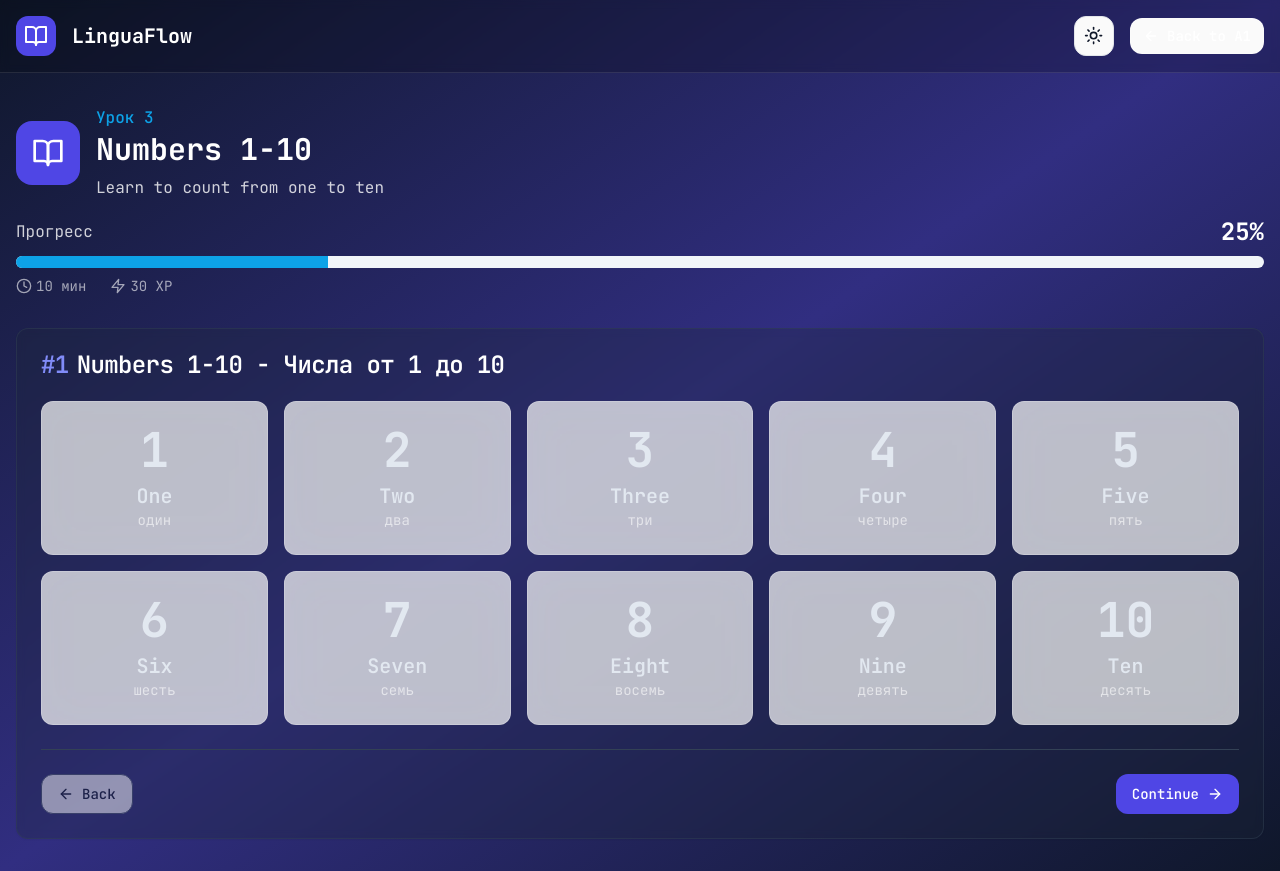
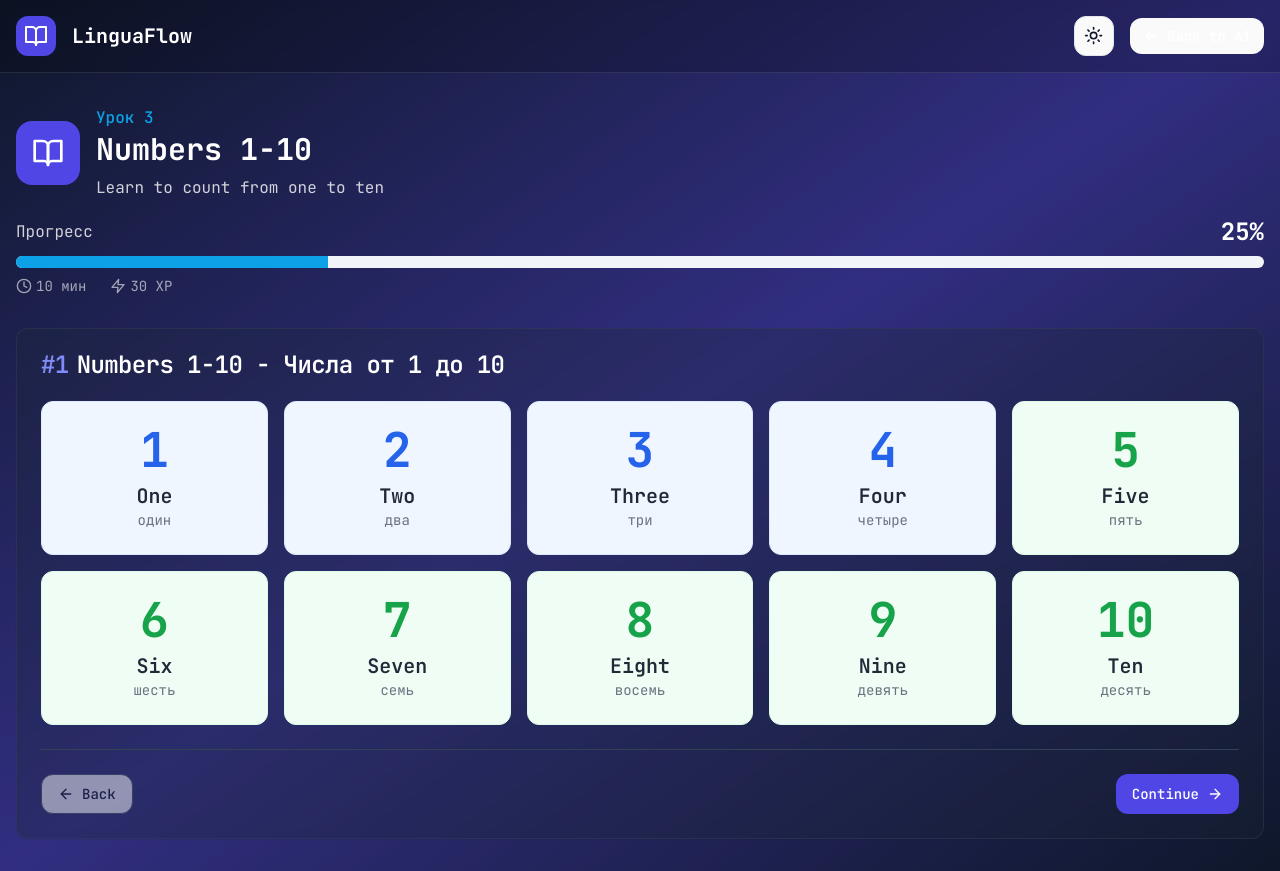
Before and after one commit to ShadowRaven2025/LinguaFlow, a Next.js app: page /lessons/english/a1/numbers/numbers-1-10 in a window 1280 px wide. Built offline with nearby package versions, Linux system fonts and the light colour scheme.

Commit message:
fix: replace glass style with proper dark theme styles in english numbers 1-10 lesson

```diff
--- a/src/app/lessons/english/a1/numbers/numbers-1-10/page.tsx
+++ b/src/app/lessons/english/a1/numbers/numbers-1-10/page.tsx
@@ -15,55 +15,55 @@ const lessonSlides = [
     title: 'Numbers 1-10 - Числа от 1 до 10',
     content: `
       <div class="grid grid-cols-2 md:grid-cols-5 gap-4">
-        <div class="glass p-6 rounded-xl text-center">
-          <div class="text-5xl font-bold mb-2">1</div>
-          <div class="text-xl font-semibold">One</div>
-          <div class="text-sm text-white/60">один</div>
+        <div class="bg-blue-50 dark:bg-blue-900/30 p-6 rounded-xl text-center border border-blue-100 dark:border-blue-800">
+          <div class="text-5xl font-bold mb-2 text-blue-600 dark:text-blue-400">1</div>
+          <div class="text-xl font-semibold text-gray-800 dark:text-gray-200">One</div>
+          <div class="text-sm text-gray-500 dark:text-gray-400">один</div>
         </div>
-        <div class="glass p-6 rounded-xl text-center">
-          <div class="text-5xl font-bold mb-2">2</div>
-          <div class="text-xl font-semibold">Two</div>
-          <div class="text-sm text-white/60">два</div>
+        <div class="bg-blue-50 dark:bg-blue-900/30 p-6 rounded-xl text-center border border-blue-100 dark:border-blue-800">
+          <div class="text-5xl font-bold mb-2 text-blue-600 dark:text-blue-400">2</div>
+          <div class="text-xl font-semibold text-gray-800 dark:text-gray-200">Two</div>
+          <div class="text-sm text-gray-500 dark:text-gray-400">два</div>
         </div>
-        <div class="glass p-6 rounded-xl text-center">
-          <div class="text-5xl font-bold mb-2">3</div>
-          <div class="text-xl font-semibold">Three</div>
-          <div class="text-sm text-white/60">три</div>
+        <div class="bg-blue-50 dark:bg-blue-900/30 p-6 rounded-xl text-center border border-blue-100 dark:border-blue-800">
+          <div class="text-5xl font-bold mb-2 text-blue-600 dark:text-blue-400">3</div>
+          <div class="text-xl font-semibold text-gray-800 dark:text-gray-200">Three</div>
+          <div class="text-sm text-gray-500 dark:text-gray-400">три</div>
         </div>
-        <div class="glass p-6 rounded-xl text-center">
-          <div class="text-5xl font-bold mb-2">4</div>
-          <div class="text-xl font-semibold">Four</div>
-          <div class="text-sm text-white/60">четыре</div>
+        <div class="bg-blue-50 dark:bg-blue-900/30 p-6 rounded-xl text-center border border-blue-100 dark:border-blue-800">
+          <div class="text-5xl font-bold mb-2 text-blue-600 dark:text-blue-400">4</div>
+          <div class="text-xl font-semibold text-gray-800 dark:text-gray-200">Four</div>
+          <div class="text-sm text-gray-500 dark:text-gray-400">четыре</div>
         </div>
-        <div class="glass p-6 rounded-xl text-center">
-          <div class="text-5xl font-bold mb-2">5</div>
-          <div class="text-xl font-semibold">Five</div>
-          <div class="text-sm text-white/60">пять</div>
+        <div class="bg-green-50 dark:bg-green-900/30 p-6 rounded-xl text-center border border-green-100 dark:border-green-800">
+          <div class="text-5xl font-bold mb-2 text-green-600 dark:text-green-400">5</div>
+          <div class="text-xl font-semibold text-gray-800 dark:text-gray-200">Five</div>
+          <div class="text-sm text-gray-500 dark:text-gray-400">пять</div>
         </div>
-        <div class="glass p-6 rounded-xl text-center">
-          <div class="text-5xl font-bold mb-2">6</div>
-          <div class="text-xl font-semibold">Six</div>
-          <div class="text-sm text-white/60">шесть</div>
+        <div class="bg-green-50 dark:bg-green-900/30 p-6 rounded-xl text-center border border-green-100 dark:border-green-800">
+          <div class="text-5xl font-bold mb-2 text-green-600 dark:text-green-400">6</div>
+          <div class="text-xl font-semibold text-gray-800 dark:text-gray-200">Six</div>
+          <div class="text-sm text-gray-500 dark:text-gray-400">шесть</div>
         </div>
-        <div class="glass p-6 rounded-xl text-center">
-          <div class="text-5xl font-bold mb-2">7</div>
-          <div class="text-xl font-semibold">Seven</div>
-          <div class="text-sm text-white/60">семь</div>
+        <div class="bg-green-50 dark:bg-green-900/30 p-6 rounded-xl text-center border border-green-100 dark:border-green-800">
+          <div class="text-5xl font-bold mb-2 text-green-600 dark:text-green-400">7</div>
+          <div class="text-xl font-semibold text-gray-800 dark:text-gray-200">Seven</div>
+          <div class="text-sm text-gray-500 dark:text-gray-400">семь</div>
         </div>
-        <div class="glass p-6 rounded-xl text-center">
-          <div class="text-5xl font-bold mb-2">8</div>
-          <div class="text-xl font-semibold">Eight</div>
-          <div class="text-sm text-white/60">восемь</div>
+        <div class="bg-green-50 dark:bg-green-900/30 p-6 rounded-xl text-center border border-green-100 dark:border-green-800">
+          <div class="text-5xl font-bold mb-2 text-green-600 dark:text-green-400">8</div>
+          <div class="text-xl font-semibold text-gray-800 dark:text-gray-200">Eight</div>
+          <div class="text-sm text-gray-500 dark:text-gray-400">восемь</div>
         </div>
-        <div class="glass p-6 rounded-xl text-center">
-          <div class="text-5xl font-bold mb-2">9</div>
-          <div class="text-xl font-semibold">Nine</div>
-          <div class="text-sm text-white/60">девять</div>
+        <div class="bg-green-50 dark:bg-green-900/30 p-6 rounded-xl text-center border border-green-100 dark:border-green-800">
+          <div class="text-5xl font-bold mb-2 text-green-600 dark:text-green-400">9</div>
+          <div class="text-xl font-semibold text-gray-800 dark:text-gray-200">Nine</div>
+          <div class="text-sm text-gray-500 dark:text-gray-400">девять</div>
         </div>
-        <div class="glass p-6 rounded-xl text-center">
-          <div class="text-5xl font-bold mb-2">10</div>
-          <div class="text-xl font-semibold">Ten</div>
-          <div class="text-sm text-white/60">десять</div>
+        <div class="bg-green-50 dark:bg-green-900/30 p-6 rounded-xl text-center border border-green-100 dark:border-green-800">
+          <div class="text-5xl font-bold mb-2 text-green-600 dark:text-green-400">10</div>
+          <div class="text-xl font-semibold text-gray-800 dark:text-gray-200">Ten</div>
+          <div class="text-sm text-gray-500 dark:text-gray-400">десять</div>
         </div>
       </div>
     `
```
